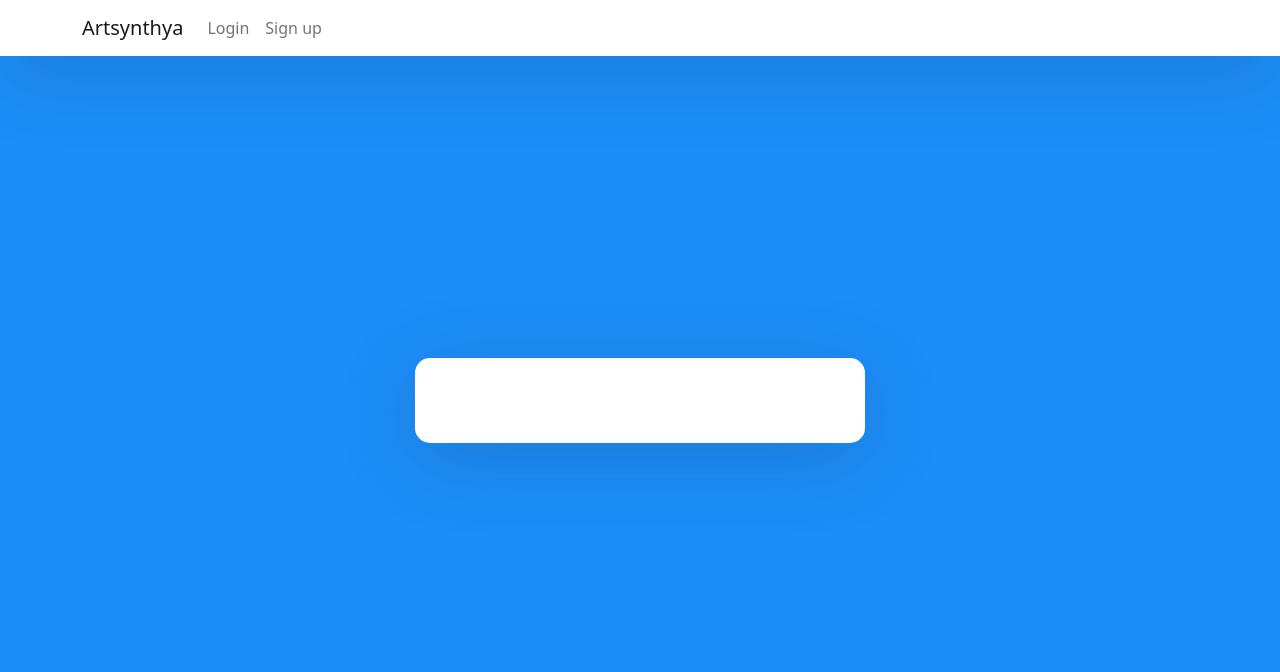
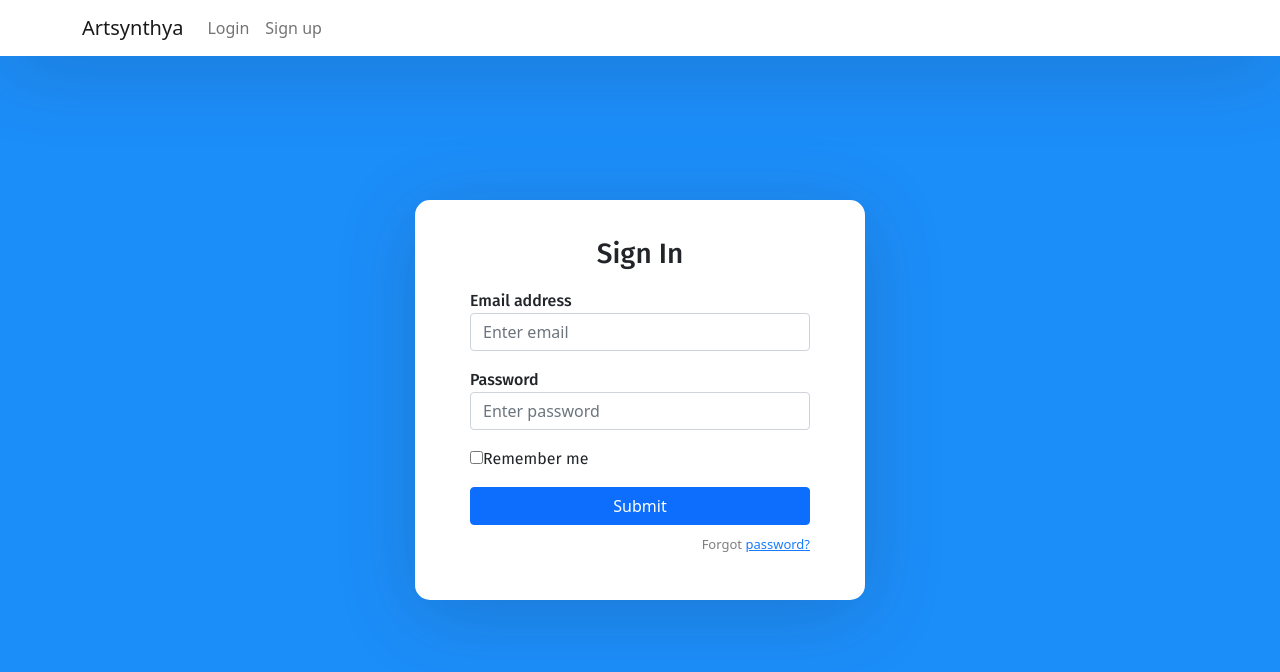
Before and after one commit to vxhl/artsynthya, a React (Create React App) app: page / in a window 1280 px wide. Shown: the top 672 px of the page. Built offline with nearby package versions, Linux system fonts and the light colour scheme.

Commit message:
adding routes

```diff
--- a/src/App.js
+++ b/src/App.js
@@ -32,6 +32,7 @@
           <div className='auth-inner'>
             <Routes>
               <Route exact path='/artsynthya' element={<Login />} />
+              <Route exact path='/' element={<Login />} />
               <Route path='/sign-in' element={<Login />} />
               <Route path='/sign-up' element={<SignUp />} />
             </Routes>
```
